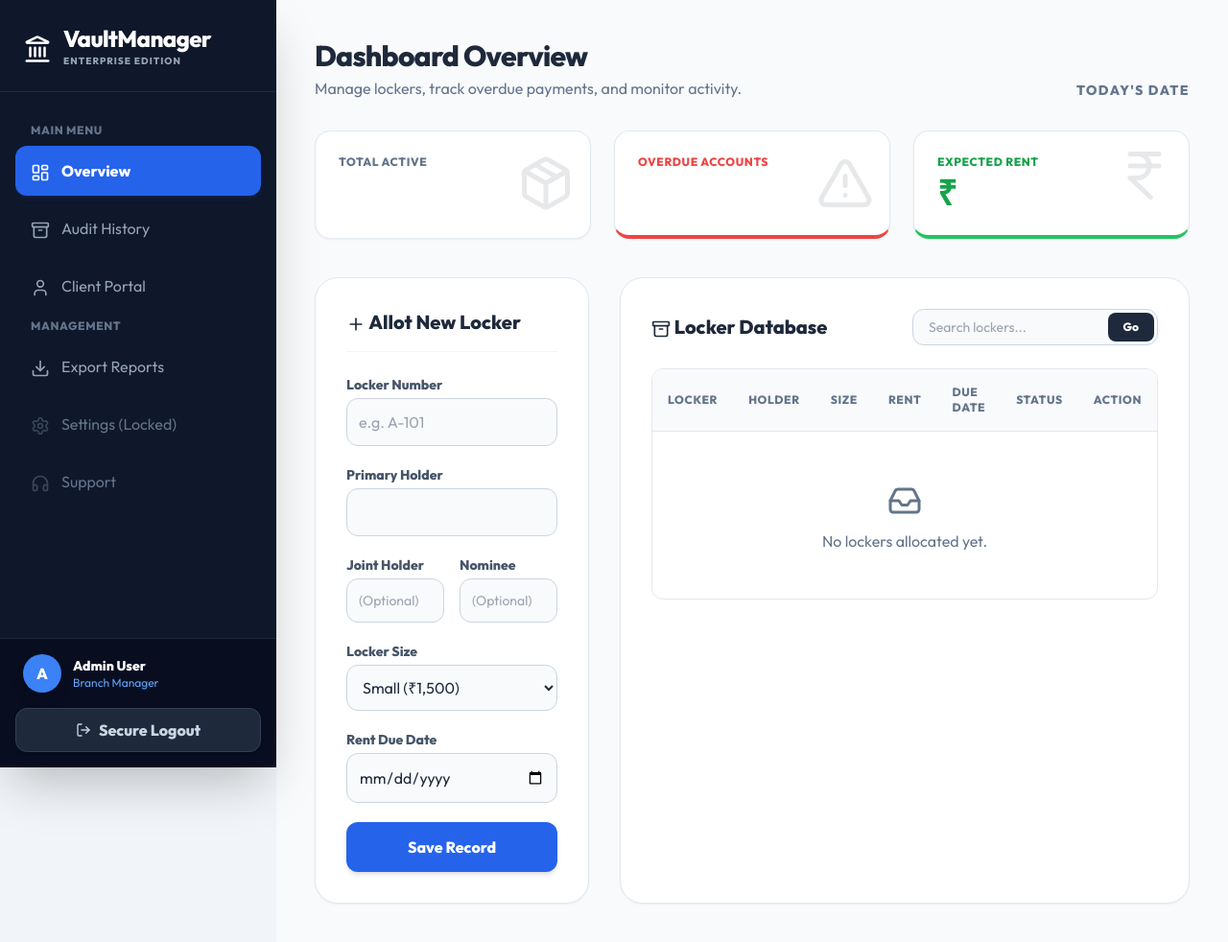
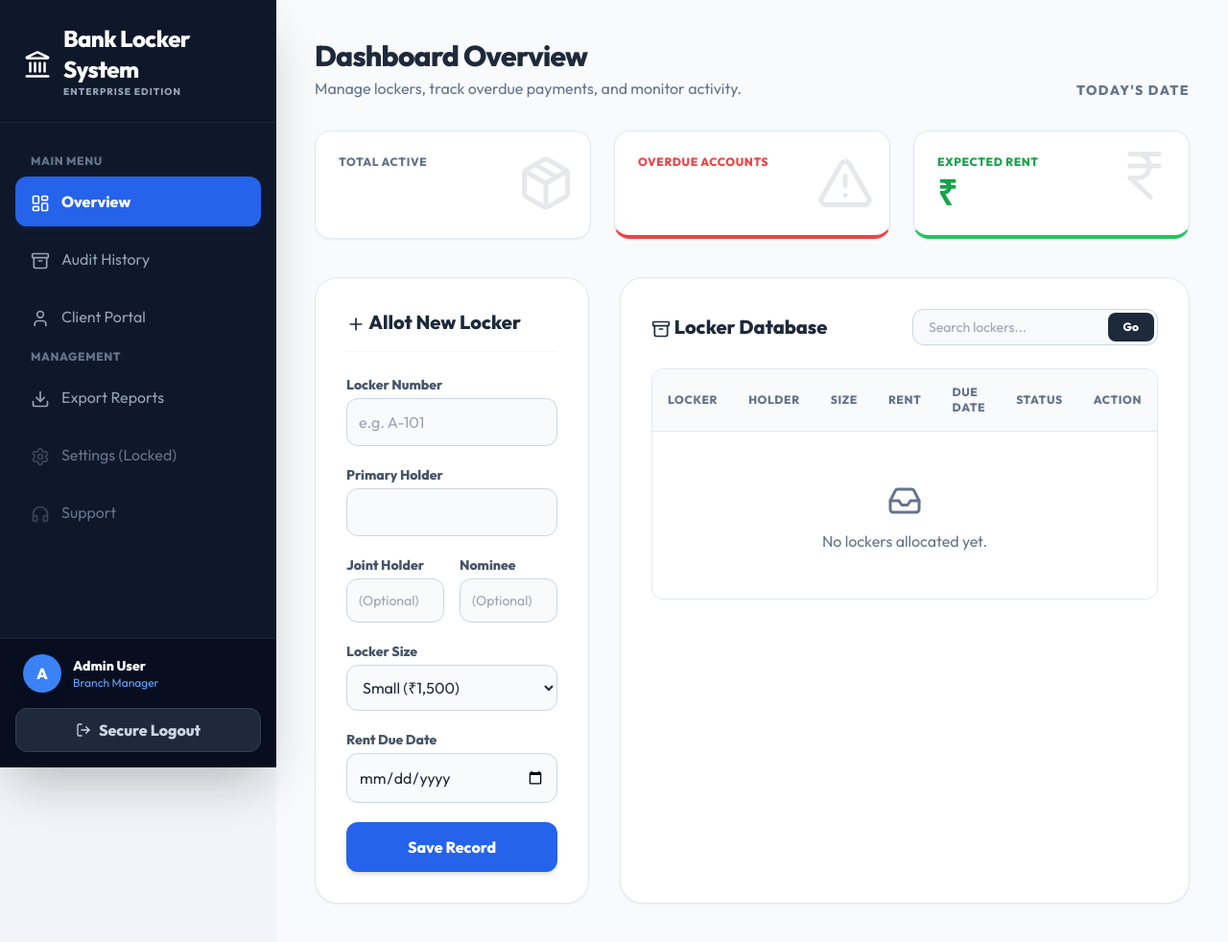
Before and after one commit to sriakshar16-svg/bank-locker-system, a FastAPI app: template templates/index.html in a window 1280 px wide. Shown: the whole page at 96% size. Run offline with FastAPI, Linux system fonts and the light colour scheme; the template is opened without the code that fills it, so the values that code supplies are empty; some libraries are stand-ins or nearby versions.

Commit message:
Rename VaultManager to Bank Locker System in sidebars

```diff
--- a/templates/client_dashboard.html
+++ b/templates/client_dashboard.html
@@ -20,7 +20,7 @@
             <div class="p-6 border-b border-blue-900 flex items-center gap-3">
                 <span class="text-3xl"><i data-lucide="landmark" class="inline-block w-current h-current" style="width: 1em; height: 1em;"></i></span>
                 <div>
-                    <h1 class="text-2xl font-extrabold tracking-tight">VaultManager</h1>
+                    <h1 class="text-2xl font-extrabold tracking-tight">Bank Locker System</h1>
                     <p class="text-[10px] text-blue-300 uppercase tracking-widest font-bold">Customer Portal</p>
                 </div>
             </div>
--- a/templates/history.html
+++ b/templates/history.html
@@ -3,7 +3,7 @@
 <head>
     <meta charset="UTF-8">
     <meta name="viewport" content="width=device-width, initial-scale=1.0">
-    <title>Audit History - VaultManager</title>
+    <title>Audit History - Bank Locker System</title>
     <script src="https://cdn.tailwindcss.com"></script>
     <link href="https://fonts.googleapis.com/css2?family=Outfit:wght@300;400;600;800&display=swap" rel="stylesheet">
     <style>
@@ -20,7 +20,7 @@
             <div class="p-6 border-b border-slate-800 flex items-center gap-3">
                 <span class="text-3xl"><i data-lucide="landmark" class="inline-block w-current h-current" style="width: 1em; height: 1em;"></i></span>
                 <div>
-                    <h1 class="text-2xl font-extrabold tracking-tight">VaultManager</h1>
+                    <h1 class="text-2xl font-extrabold tracking-tight">Bank Locker System</h1>
                     <p class="text-[10px] text-slate-400 uppercase tracking-widest font-bold">Enterprise Edition</p>
                 </div>
             </div>
--- a/templates/index.html
+++ b/templates/index.html
@@ -3,7 +3,7 @@
 <head>
     <meta charset="UTF-8">
     <meta name="viewport" content="width=device-width, initial-scale=1.0">
-    <title>Dashboard - VaultManager</title>
+    <title>Dashboard - Bank Locker System</title>
     <script src="https://cdn.tailwindcss.com"></script>
     <link href="https://fonts.googleapis.com/css2?family=Outfit:wght@300;400;600;800&display=swap" rel="stylesheet">
     <style>
@@ -20,7 +20,7 @@
             <div class="p-6 border-b border-slate-800 flex items-center gap-3">
                 <span class="text-3xl"><i data-lucide="landmark" class="inline-block w-current h-current" style="width: 1em; height: 1em;"></i></span>
                 <div>
-                    <h1 class="text-2xl font-extrabold tracking-tight">VaultManager</h1>
+                    <h1 class="text-2xl font-extrabold tracking-tight">Bank Locker System</h1>
                     <p class="text-[10px] text-slate-400 uppercase tracking-widest font-bold">Enterprise Edition</p>
                 </div>
             </div>
```
